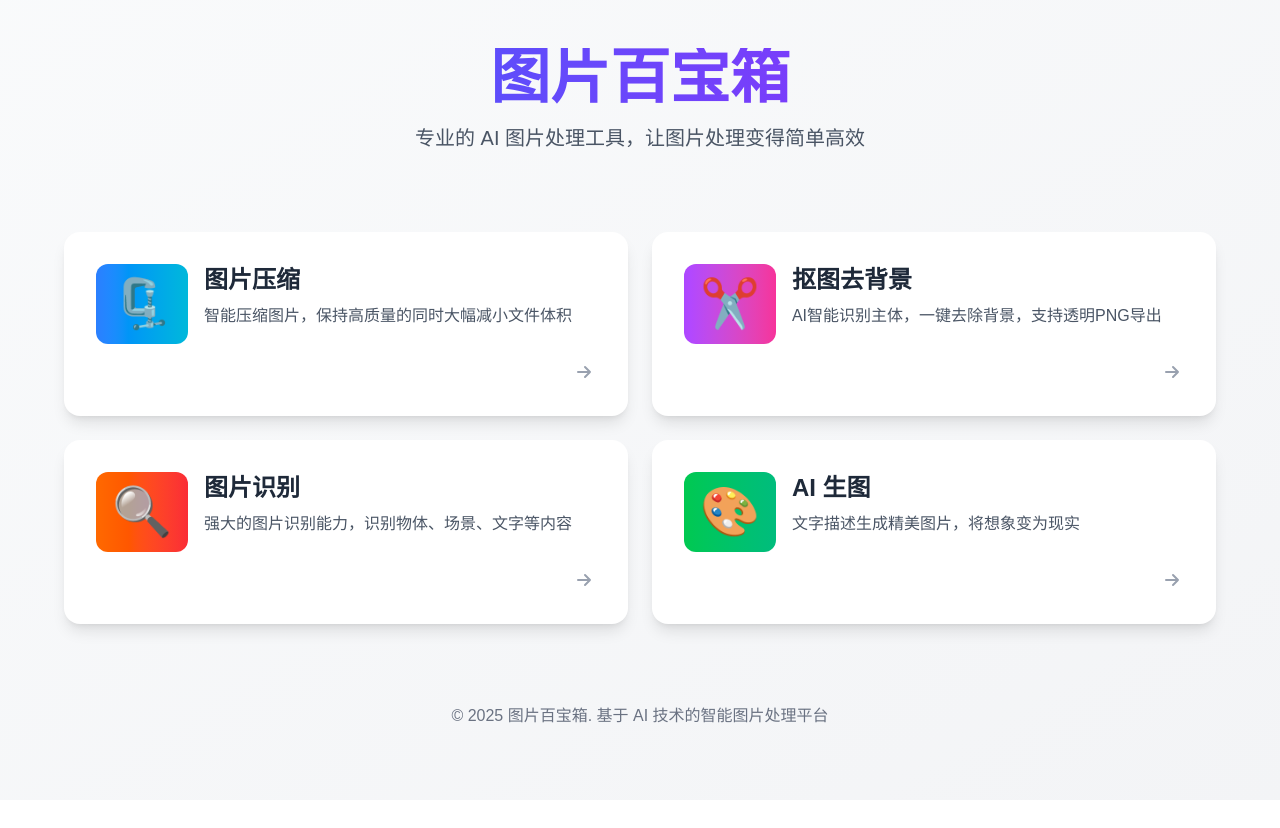
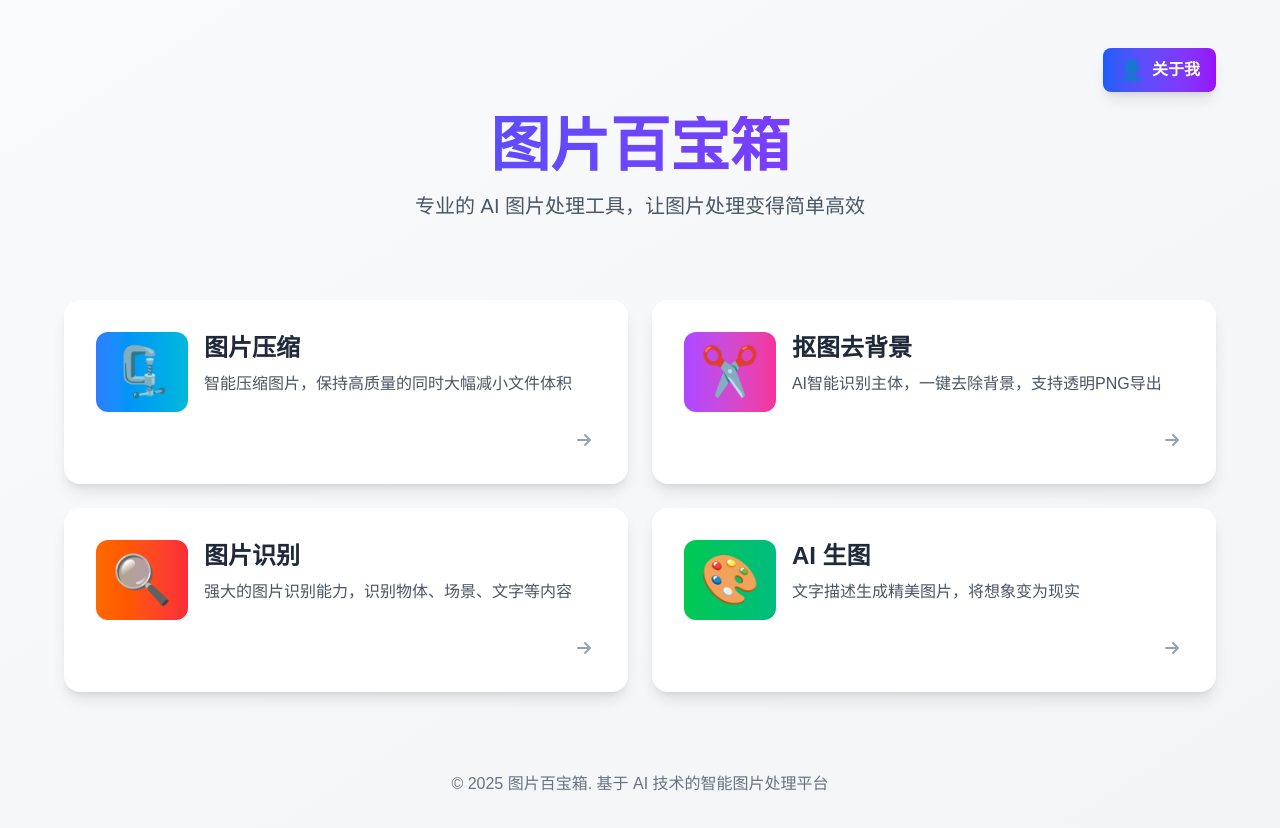
Before and after one commit to zhiweilu/image-box-pro, a Next.js app: page / in a window 1280 px wide. Before the commit the page ends 800 px from the top, so only its background shows below. Built offline with nearby package versions, Linux system fonts and the light colour scheme.

Commit message:
Add About Me module with QR code modal

```diff
--- /dev/null
+++ b/app/components/AboutModal.tsx
@@ -0,0 +1,81 @@
+"use client";
+
+import { useState } from "react";
+
+interface AboutModalProps {
+  isOpen: boolean;
+  onClose: () => void;
+}
+
+export default function AboutModal({ isOpen, onClose }: AboutModalProps) {
+  if (!isOpen) return null;
+
+  return (
+    <div
+      className="fixed inset-0 z-50 flex items-center justify-center bg-black/50 backdrop-blur-sm"
+      onClick={onClose}
+    >
+      <div
+        className="bg-white dark:bg-gray-800 rounded-2xl p-8 max-w-md mx-4 shadow-2xl transform transition-all"
+        onClick={(e) => e.stopPropagation()}
+      >
+        {/* Header */}
+        <div className="text-center mb-6">
+          <h2 className="text-3xl font-bold mb-2 bg-gradient-to-r from-blue-600 to-purple-600 bg-clip-text text-transparent">
+            关于我
+          </h2>
+          <p className="text-gray-600 dark:text-gray-400">
+            扫码了解更多
+          </p>
+        </div>
+
+        {/* QR Code */}
+        <div className="flex justify-center mb-6">
+          <div className="bg-white p-4 rounded-xl shadow-lg">
+            <img
+              src="/qrcode.png"
+              alt="我的二维码"
+              className="w-64 h-64 object-contain"
+            />
+          </div>
+        </div>
+
+        {/* Description */}
+        <div className="text-center mb-6">
+          <p className="text-gray-600 dark:text-gray-400 text-sm">
+            使用微信扫一扫，添加好友或关注公众号
+          </p>
+        </div>
+
+        {/* Close Button */}
+        <button
+          onClick={onClose}
+          className="w-full bg-gradient-to-r from-blue-600 to-purple-600 hover:from-blue-700 hover:to-purple-700 text-white font-semibold py-3 px-6 rounded-lg transition-all duration-300"
+        >
+          关闭
+        </button>
+      </div>
+    </div>
+  );
+}
+
+export function AboutButton() {
+  const [isModalOpen, setIsModalOpen] = useState(false);
+
+  return (
+    <>
+      <button
+        onClick={() => setIsModalOpen(true)}
+        className="group flex items-center gap-2 px-4 py-2 bg-gradient-to-r from-blue-600 to-purple-600 hover:from-blue-700 hover:to-purple-700 text-white font-semibold rounded-lg transition-all duration-300 shadow-lg hover:shadow-xl"
+      >
+        <span className="text-xl">👤</span>
+        <span>关于我</span>
+      </button>
+
+      <AboutModal
+        isOpen={isModalOpen}
+        onClose={() => setIsModalOpen(false)}
+      />
+    </>
+  );
+}
--- a/app/page.tsx
+++ b/app/page.tsx
@@ -1,4 +1,5 @@
 import Link from "next/link";
+import { AboutButton } from "./components/AboutModal";
 
 export default function Home() {
   const features = [
@@ -36,13 +37,21 @@ export default function Home() {
     <div className="min-h-screen bg-gradient-to-br from-gray-50 to-gray-100 dark:from-gray-900 dark:to-gray-800">
       {/* Header */}
       <header className="pt-12 pb-8 px-4">
-        <div className="max-w-6xl mx-auto text-center">
+        <div className="max-w-6xl mx-auto">
+          {/* About Button - Top Right */}
+          <div className="flex justify-end mb-6">
+            <AboutButton />
+          </div>
+
+          {/* Title */}
+          <div className="text-center">
             <h1 className="text-5xl md:text-6xl font-bold mb-4 bg-gradient-to-r from-blue-600 to-purple-600 dark:from-blue-400 dark:to-purple-400 bg-clip-text text-transparent">
               图片百宝箱
             </h1>
             <p className="text-xl text-gray-600 dark:text-gray-300">
               专业的 AI 图片处理工具，让图片处理变得简单高效
             </p>
+          </div>
         </div>
       </header>
 
```
Also changed, not shown: public/qrcode.png (added). Lines whose indentation alone changed are shown as unchanged.
